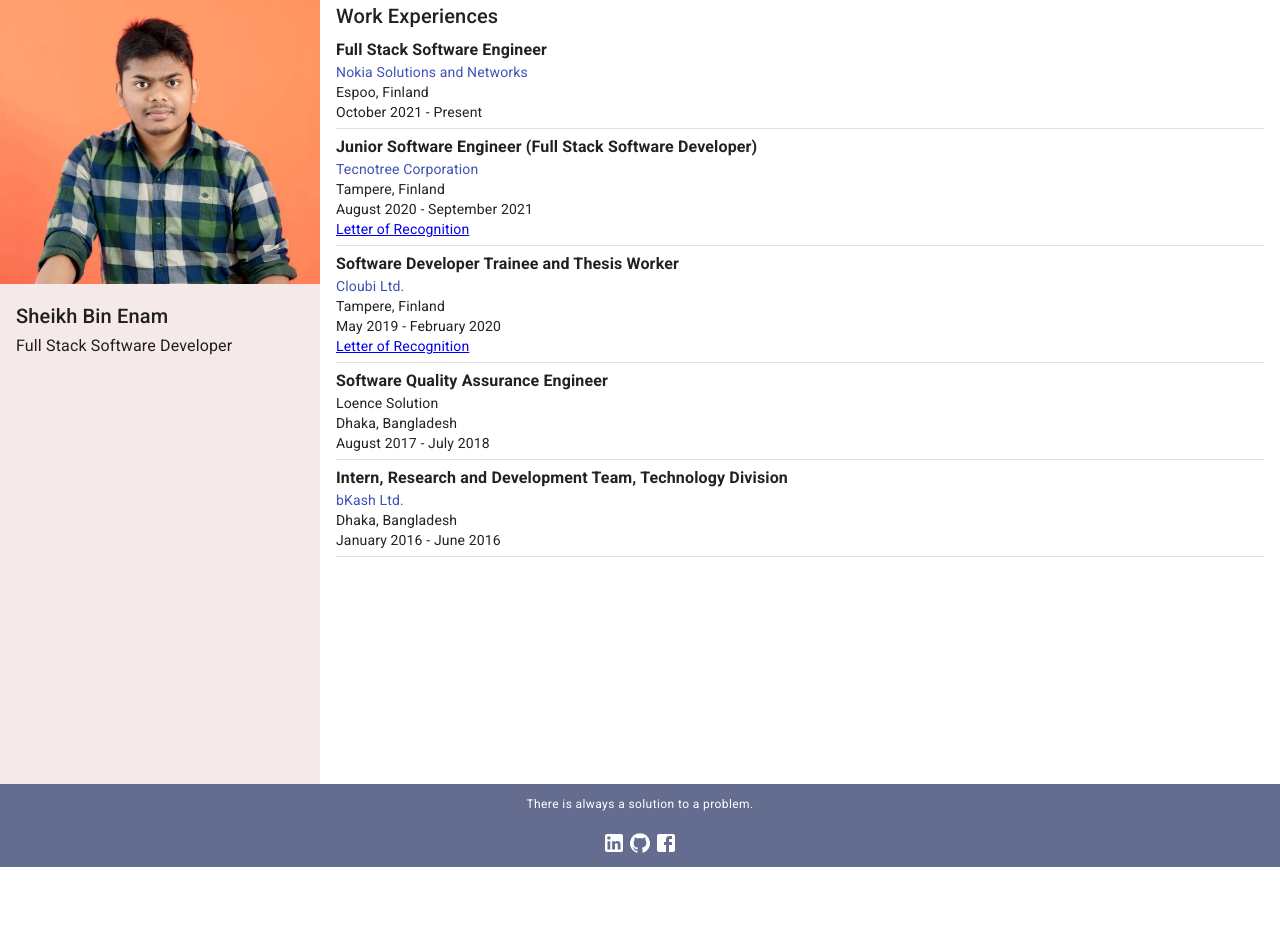
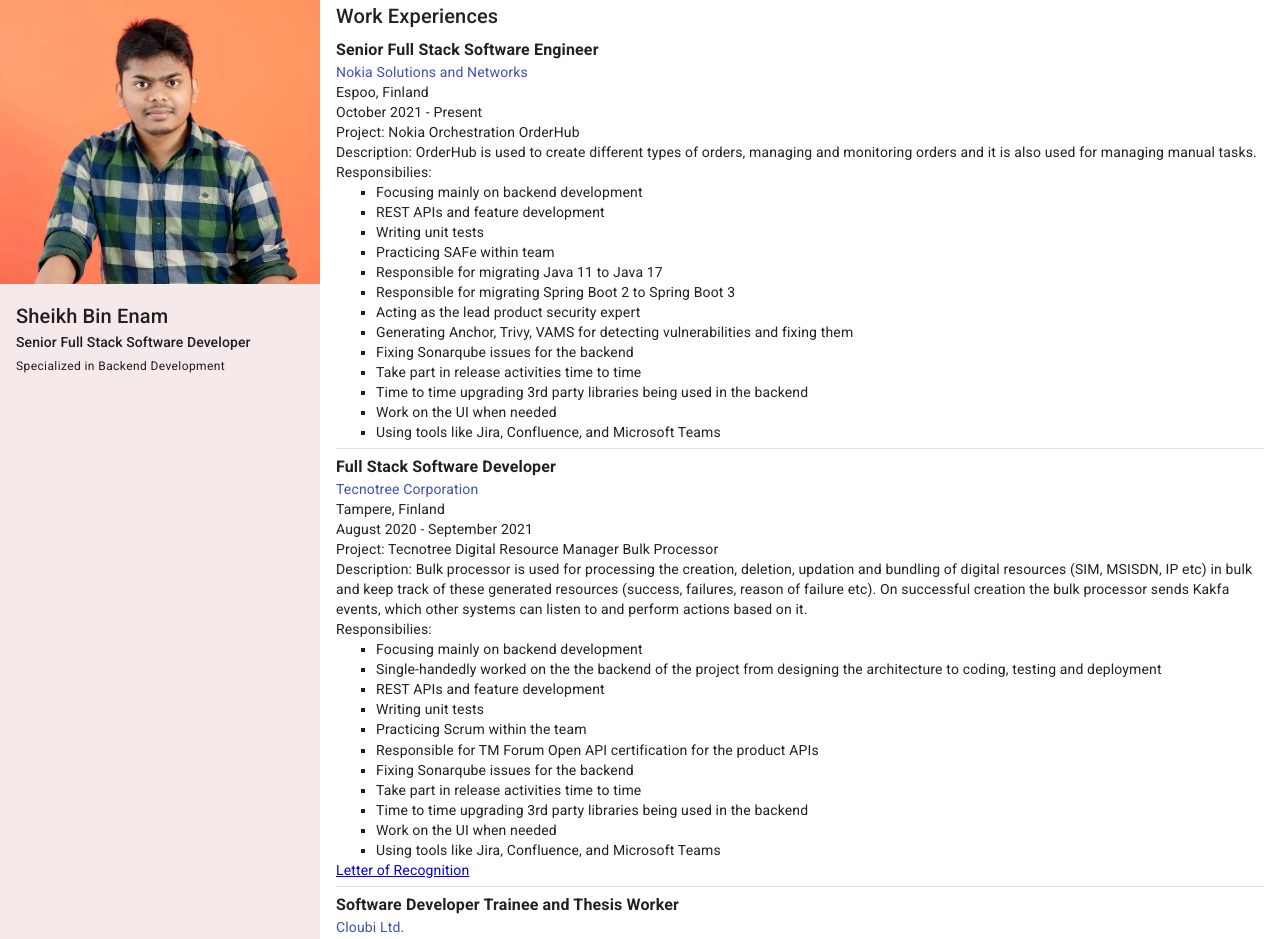
Before and after one commit to saimulhq/portfolio, a React (Create React App) app: page /portfolio/work in a window 1280 px wide. Shown: the part 80-1019 px from the top of the page. Before the commit the page ends 947 px from the top, so only its background shows below. Built offline with nearby package versions, Linux system fonts and the light colour scheme.

Commit message:
updated the cv

```diff
--- a/src/components/Home.js
+++ b/src/components/Home.js
@@ -42,12 +42,12 @@
                     >
                         Hi, I am Sheikh Saimul Haque Nazeef Bin Enam
                         a.k.a <b>Sheikh</b>. I am a{' '}
-                        <b>Full Stack Software Developer</b> always
-                        open to new challenges. I have dedicated my
-                        life learning new technologies and
-                        experimenting with them in my everyday life.
-                        Currently I am working as a Full Stack
-                        Software Engineer at{' '}
+                        <b>Senior Full Stack Software Developer</b>{' '}
+                        always open to new challenges. I have
+                        dedicated my life learning new technologies
+                        and experimenting with them in my everyday
+                        life. Currently I am working as a Senior Full
+                        Stack Software Engineer at{' '}
                         <Link href={links['Nokia']}>Nokia</Link>
                         .
                         <br />
--- a/src/components/SidePanel.js
+++ b/src/components/SidePanel.js
@@ -34,8 +34,11 @@
                 <Typography variant="h6" color="textPrimary">
                     Sheikh Bin Enam
                 </Typography>
-                <Typography variant="subtitle1" color="textPrimary">
-                    Full Stack Software Developer
+                <Typography variant="subtitle2" color="textPrimary">
+                    Senior Full Stack Software Developer
+                </Typography>
+                <Typography variant="caption" color="textPrimary">
+                    Specialized in Backend Development
                 </Typography>
             </CardContent>
         </Card>
--- a/src/components/WorkExperience.js
+++ b/src/components/WorkExperience.js
@@ -16,7 +16,7 @@
     root: {
         border: 'none',
         boxShadow: 'none',
-        height: 550,
+        //height: 550,
         minHeight: '100vh'
     },
     list: {
@@ -112,6 +112,61 @@
                                                     className={
                                                         classes.inline
                                                     }
+                                                    color="textPrimary"
+                                                >
+                                                    Project:{' '}
+                                                    {work.project}
+                                                </Typography>
+                                                <br />
+                                                <Typography
+                                                    component="span"
+                                                    variant="body2"
+                                                    className={
+                                                        classes.inline
+                                                    }
+                                                    color="textPrimary"
+                                                >
+                                                    Description:{' '}
+                                                    {work.description}
+                                                </Typography>
+                                                <br />
+                                                <Typography
+                                                    component="span"
+                                                    variant="body2"
+                                                    className={
+                                                        classes.inline
+                                                    }
+                                                    color="textPrimary"
+                                                >
+                                                    Responsibilies:{' '}
+                                                    <ul
+                                                        style={{
+                                                            listStyleType:
+                                                                'square'
+                                                        }}
+                                                    >
+                                                        {work.responsibilities.map(
+                                                            (a) => {
+                                                                {
+                                                                    return (
+                                                                        <li>
+                                                                            {
+                                                                                a
+                                                                            }
+                                                                        </li>
+                                                                    );
+                                                                }
+                                                            }
+                                                        )}
+                                                    </ul>
+                                                </Typography>
+
+                                                <Typography
+                                                    component="span"
+                                                    variant="body2"
+                                                    className={
+                                                        classes.inline
+                                                    }
                                                     color="textSecondary"
                                                 >
                                                     <RouterLink
--- a/src/mappings/links.js
+++ b/src/mappings/links.js
@@ -15,7 +15,7 @@
     DevOps: 'http://github.com/saimulhq/devops-project',
     Plagiar: 'http://github.com/saimulhq/plagiar',
     MS_Thesis: 'http://trepo.tuni.fi/handle/10024/121626',
-    CV: '/files/cv_sheikh_16_05_22.pdf',
+    CV: '/files/cv_sheikh_14_07_23.pdf',
     COR: '/files/certificate_of_recognition.pdf',
     LOR: '/files/letter_of_recommendation.pdf'
 };
--- a/src/mappings/skills.js
+++ b/src/mappings/skills.js
@@ -41,6 +41,7 @@
     ],
     'Message Queing Service': ['Apache Kafka'],
     'Development Tools': [
+        'IntelliJ IDEA',
         'Eclipse',
         'Netbeans',
         'CodeBlocks',
--- a/src/mappings/works.js
+++ b/src/mappings/works.js
@@ -3,20 +3,54 @@
 // list of my work experience
 export const works = [
     {
-        title: 'Full Stack Software Engineer',
+        title: 'Senior Full Stack Software Engineer',
         company: 'Nokia Solutions and Networks',
         link: links['Nokia'],
         location: 'Espoo, Finland',
         period: 'October 2021 - Present',
+        project: 'Nokia Orchestration OrderHub',
+        description:
+            'OrderHub is used to create different types of orders, managing and monitoring orders and it is also used for managing manual tasks.',
+        responsibilities: [
+            'Focusing mainly on backend development',
+            'REST APIs and feature development',
+            'Writing unit tests',
+            'Practicing SAFe within team',
+            'Responsible for migrating Java 11 to Java 17',
+            'Responsible for migrating Spring Boot 2 to Spring Boot 3',
+            'Acting as the lead product security expert',
+            'Generating Anchor, Trivy, VAMS for detecting vulnerabilities and fixing them',
+            'Fixing Sonarqube issues for the backend',
+            'Take part in release activities time to time',
+            'Time to time upgrading 3rd party libraries being used in the backend',
+            'Work on the UI when needed',
+            'Using tools like Jira, Confluence, and Microsoft Teams'
+        ],
         fileName: '',
         file: ''
     },
     {
-        title: 'Junior Software Engineer (Full Stack Software Developer)',
+        title: 'Full Stack Software Developer',
         company: 'Tecnotree Corporation',
         link: links['Tecnotree'],
         location: 'Tampere, Finland',
         period: 'August 2020 - September 2021',
+        project: 'Tecnotree Digital Resource Manager Bulk Processor',
+        description:
+            'Bulk processor is used for processing the creation, deletion, updation and bundling of digital resources (SIM, MSISDN, IP etc) in bulk and keep track of these generated resources (success, failures, reason of failure etc). On successful creation the bulk processor sends Kakfa events, which other systems can listen to and perform actions based on it.',
+        responsibilities: [
+            'Focusing mainly on backend development',
+            'Single-handedly worked on the the backend of the project from designing the architecture to coding, testing and deployment',
+            'REST APIs and feature development',
+            'Writing unit tests',
+            'Practicing Scrum within the team',
+            'Responsible for TM Forum Open API certification for the product APIs',
+            'Fixing Sonarqube issues for the backend',
+            'Take part in release activities time to time',
+            'Time to time upgrading 3rd party libraries being used in the backend',
+            'Work on the UI when needed',
+            'Using tools like Jira, Confluence, and Microsoft Teams'
+        ],
         fileName: 'Letter of Recognition',
         file: links['COR']
     },
@@ -26,6 +60,18 @@
         link: links['Cloubi'],
         location: 'Tampere, Finland',
         period: 'May 2019 - February 2020',
+        project: 'Cloubi Data Analytics Project',
+        description:
+            'It was developed for Cloubi and is used for generating the new data analytics report for the teachers to view the overall performance of the students.',
+        responsibilities: [
+            'Single-handedly worked on the backend of the project as a proof of concept for my Master’s Thesis',
+            'Thesis title: "Optimizing the Efficiency of the Data Analytics Framework Using Microservice Architecture"',
+            'REST APIs and feature development',
+            'Writing unit tests',
+            'Practicing Scrum within the team',
+            'Fixing Sonarqube issues',
+            'Using tools like Jira, Confluence, Slack, and Google Meet'
+        ],
         fileName: 'Letter of Recognition',
         file: links['LOR']
     },
@@ -35,6 +81,15 @@
         link: '',
         location: 'Dhaka, Bangladesh',
         period: 'August 2017 - July 2018',
+        project: 'Loence ERP',
+        description:
+            'Manual software testing and had the opportunity to write automated tests of their main product which was an ERP system',
+        responsibilities: [
+            'Write automated test cases for the frontend using Selenium',
+            'Perform manual testing of the features',
+            'Practicing Scrum within the team',
+            'Using tools like Trello, Slack, and Google Meet'
+        ],
         fileName: '',
         file: ''
     },
@@ -44,6 +99,16 @@
         link: links['bKash'],
         location: 'Dhaka, Bangladesh',
         period: 'January 2016 - June 2016',
+        project: 'bKash Phonebook Directory',
+        description:
+            'It was developed for managing the contact details of bKash employees and was internally used by bKash Ltd.',
+        responsibilities: [
+            'Single-handedly worked on the backend of the project from designing the architecture to coding and testing',
+            'REST APIs and feature development',
+            'Writing unit tests',
+            'Fixing Sonarqube issues',
+            'Using tools like Jira, Confluence, Slack, and Google Meet'
+        ],
         fileName: '',
         file: ''
     }
```
Also changed, not shown: 2 other files (tests, documents, lock files or other folders).
